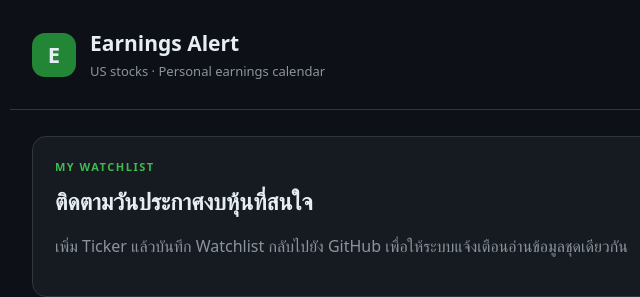
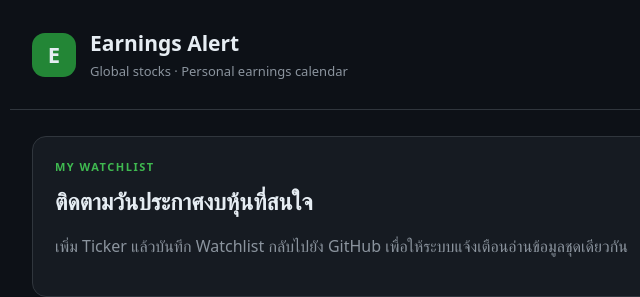
Before and after one commit to mornavapon/earnings-alert, a plain HTML site: page index.html in a window 1280 px wide. Shown: the top 297 px of the page, 150-790 px from the left. Drawn offline with Linux system fonts and the light colour scheme.

Commit message:
Update Earnings Alert subtitle for global markets

```diff
--- a/index.html
+++ b/index.html
@@ -9,7 +9,7 @@
 </head>
 <body>
   <header class="top">
-    <div class="brand"><span class="mark">E</span><div><h1>Earnings Alert</h1><p>US stocks · Personal earnings calendar</p></div></div>
+    <div class="brand"><span class="mark">E</span><div><h1>Earnings Alert</h1><p>Global stocks · Personal earnings calendar</p></div></div>
     <span class="status" id="connection">ยังไม่เชื่อมต่อ GitHub</span>
   </header>
   <main>
```
